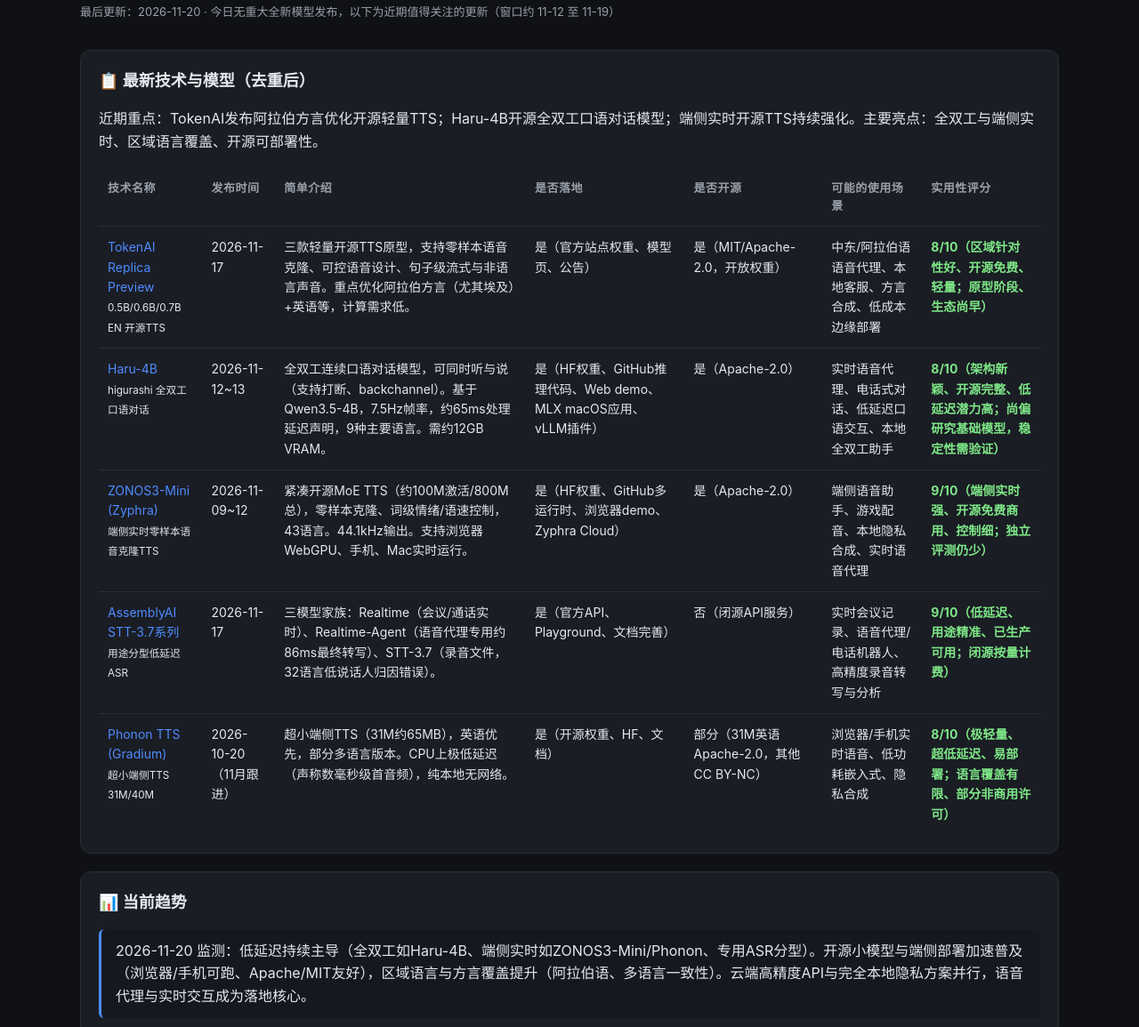
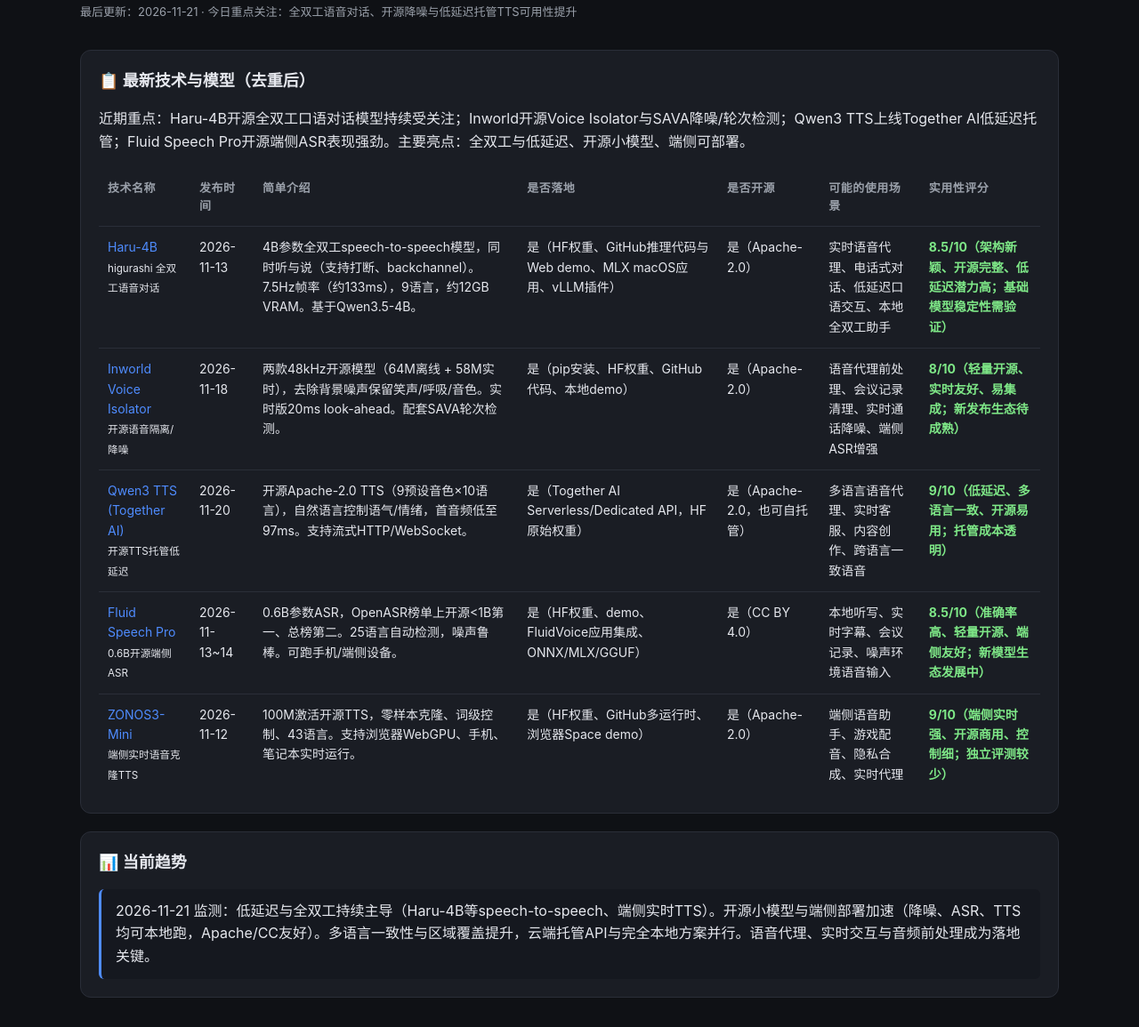
Before and after one commit to infometa/ai-voice-tech-monitor, a plain HTML site: page index.html in a window 1280 px wide. Shown: the part 106-1261 px from the top of the page at 89% size. Drawn offline with Linux system fonts and the light colour scheme.

Commit message:
更新语音AI技术监测：新增Haru-4B与Inworld Voice Isolator等近期可用模型，更新日期至2026-11-21

```diff
--- a/index.html
+++ b/index.html
@@ -50,12 +50,12 @@
     <header>
       <h1>🎤 AI 语音技术监控仪表盘</h1>
       <div class="subtitle">每天自动更新的 TTS、ASR、语音克隆、语音模型与相关硬件动态</div>
-      <div class="meta">最后更新：2026-11-20 · 今日无重大全新模型发布，以下为近期值得关注的更新（窗口约 11-12 至 11-19）</div>
+      <div class="meta">最后更新：2026-11-21 · 今日重点关注：全双工语音对话、开源降噪与低延迟托管TTS可用性提升</div>
     </header>
 
     <div class="card">
       <h2 style="margin-top:0;font-size:18px;">📋 最新技术与模型（去重后）</h2>
-      <p style="margin-bottom:16px;">近期重点：TokenAI发布阿拉伯方言优化开源轻量TTS；Haru-4B开源全双工口语对话模型；端侧实时开源TTS持续强化。主要亮点：全双工与端侧实时、区域语言覆盖、开源可部署性。</p>
+      <p style="margin-bottom:16px;">近期重点：Haru-4B开源全双工口语对话模型持续受关注；Inworld开源Voice Isolator与SAVA降噪/轮次检测；Qwen3 TTS上线Together AI低延迟托管；Fluid Speech Pro开源端侧ASR表现强劲。主要亮点：全双工与低延迟、开源小模型、端侧可部署。</p>
       <table>
         <thead>
           <tr>
@@ -70,49 +70,49 @@
         </thead>
         <tbody>
           <tr>
-            <td><a href="https://tokenai.llc/models" target="_blank">TokenAI Replica Preview</a><br><small>0.5B/0.6B/0.7B EN 开源TTS</small></td>
-            <td>2026-11-17</td>
-            <td>三款轻量开源TTS原型，支持零样本语音克隆、可控语音设计、句子级流式与非语言声音。重点优化阿拉伯方言（尤其埃及）+英语等，计算需求低。</td>
-            <td>是（官方站点权重、模型页、公告）</td>
-            <td>是（MIT/Apache-2.0，开放权重）</td>
-            <td>中东/阿拉伯语语音代理、本地客服、方言合成、低成本边缘部署</td>
-            <td class="score">8/10（区域针对性好、开源免费、轻量；原型阶段、生态尚早）</td>
+            <td><a href="https://huggingface.co/higurashi-ai/Haru-4B" target="_blank">Haru-4B</a><br><small>higurashi 全双工语音对话</small></td>
+            <td>2026-11-13</td>
+            <td>4B参数全双工speech-to-speech模型，同时听与说（支持打断、backchannel）。7.5Hz帧率（约133ms），9语言，约12GB VRAM。基于Qwen3.5-4B。</td>
+            <td>是（HF权重、GitHub推理代码与Web demo、MLX macOS应用、vLLM插件）</td>
+            <td>是（Apache-2.0）</td>
+            <td>实时语音代理、电话式对话、低延迟口语交互、本地全双工助手</td>
+            <td class="score">8.5/10（架构新颖、开源完整、低延迟潜力高；基础模型稳定性需验证）</td>
           </tr>
           <tr>
-            <td><a href="https://github.com/higurashi-ai/Haru" target="_blank">Haru-4B</a><br><small>higurashi 全双工口语对话</small></td>
-            <td>2026-11-12~13</td>
-            <td>全双工连续口语对话模型，可同时听与说（支持打断、backchannel）。基于Qwen3.5-4B，7.5Hz帧率，约65ms处理延迟声明，9种主要语言。需约12GB VRAM。</td>
-            <td>是（HF权重、GitHub推理代码、Web demo、MLX macOS应用、vLLM插件）</td>
+            <td><a href="https://github.com/inworld-ai/voice-isolator" target="_blank">Inworld Voice Isolator</a><br><small>开源语音隔离/降噪</small></td>
+            <td>2026-11-18</td>
+            <td>两款48kHz开源模型（64M离线 + 58M实时），去除背景噪声保留笑声/呼吸/音色。实时版20ms look-ahead。配套SAVA轮次检测。</td>
+            <td>是（pip安装、HF权重、GitHub代码、本地demo）</td>
             <td>是（Apache-2.0）</td>
-            <td>实时语音代理、电话式对话、低延迟口语交互、本地全双工助手</td>
-            <td class="score">8/10（架构新颖、开源完整、低延迟潜力高；尚偏研究基础模型，稳定性需验证）</td>
+            <td>语音代理前处理、会议记录清理、实时通话降噪、端侧ASR增强</td>
+            <td class="score">8/10（轻量开源、实时友好、易集成；新发布生态待成熟）</td>
           </tr>
           <tr>
-            <td><a href="https://huggingface.co/Zyphra/ZONOS3-Mini" target="_blank">ZONOS3-Mini (Zyphra)</a><br><small>端侧实时零样本语音克隆TTS</small></td>
-            <td>2026-11-09~12</td>
-            <td>紧凑开源MoE TTS（约100M激活/800M总），零样本克隆、词级情绪/语速控制，43语言。44.1kHz输出。支持浏览器WebGPU、手机、Mac实时运行。</td>
-            <td>是（HF权重、GitHub多运行时、浏览器demo、Zyphra Cloud）</td>
-            <td>是（Apache-2.0）</td>
-            <td>端侧语音助手、游戏配音、本地隐私合成、实时语音代理</td>
-            <td class="score">9/10（端侧实时强、开源免费商用、控制细；独立评测仍少）</td>
+            <td><a href="https://www.together.ai/blog/qwen3-tts" target="_blank">Qwen3 TTS (Together AI)</a><br><small>开源TTS托管低延迟</small></td>
+            <td>2026-11-20</td>
+            <td>开源Apache-2.0 TTS（9预设音色×10语言），自然语言控制语气/情绪，首音频低至97ms。支持流式HTTP/WebSocket。</td>
+            <td>是（Together AI Serverless/Dedicated API，HF原始权重）</td>
+            <td>是（Apache-2.0，也可自托管）</td>
+            <td>多语言语音代理、实时客服、内容创作、跨语言一致语音</td>
+            <td class="score">9/10（低延迟、多语言一致、开源易用；托管成本透明）</td>
           </tr>
           <tr>
-            <td><a href="https://www.assemblyai.com/" target="_blank">AssemblyAI STT-3.7系列</a><br><small>用途分型低延迟ASR</small></td>
-            <td>2026-11-17</td>
-            <td>三模型家族：Realtime（会议/通话实时）、Realtime-Agent（语音代理专用约86ms最终转写）、STT-3.7（录音文件，32语言低说话人归因错误）。</td>
-            <td>是（官方API、Playground、文档完善）</td>
-            <td>否（闭源API服务）</td>
-            <td>实时会议记录、语音代理/电话机器人、高精度录音转写与分析</td>
-            <td class="score">9/10（低延迟、用途精准、已生产可用；闭源按量计费）</td>
+            <td><a href="https://huggingface.co/FluidVoice-Labs/fluid-speech-pro" target="_blank">Fluid Speech Pro</a><br><small>0.6B开源端侧ASR</small></td>
+            <td>2026-11-13~14</td>
+            <td>0.6B参数ASR，OpenASR榜单上开源<1B第一、总榜第二。25语言自动检测，噪声鲁棒。可跑手机/端侧设备。</td>
+            <td>是（HF权重、demo、FluidVoice应用集成、ONNX/MLX/GGUF）</td>
+            <td>是（CC BY 4.0）</td>
+            <td>本地听写、实时字幕、会议记录、噪声环境语音输入</td>
+            <td class="score">8.5/10（准确率高、轻量开源、端侧友好；新模型生态发展中）</td>
           </tr>
           <tr>
-            <td><a href="https://saeedai.com/phonon-tts-on-device-speech-model/" target="_blank">Phonon TTS (Gradium)</a><br><small>超小端侧TTS 31M/40M</small></td>
-            <td>2026-10-20（11月跟进）</td>
-            <td>超小端侧TTS（31M约65MB），英语优先，部分多语言版本。CPU上极低延迟（声称数毫秒级首音频），纯本地无网络。</td>
-            <td>是（开源权重、HF、文档）</td>
-            <td>部分（31M英语Apache-2.0，其他CC BY-NC）</td>
-            <td>浏览器/手机实时语音、低功耗嵌入式、隐私合成</td>
-            <td class="score">8/10（极轻量、超低延迟、易部署；语言覆盖有限、部分非商用许可）</td>
+            <td><a href="https://huggingface.co/Zyphra/ZONOS3-Mini" target="_blank">ZONOS3-Mini</a><br><small>端侧实时语音克隆TTS</small></td>
+            <td>2026-11-12</td>
+            <td>100M激活开源TTS，零样本克隆、词级控制、43语言。支持浏览器WebGPU、手机、笔记本实时运行。</td>
+            <td>是（HF权重、GitHub多运行时、浏览器Space demo）</td>
+            <td>是（Apache-2.0）</td>
+            <td>端侧语音助手、游戏配音、隐私合成、实时代理</td>
+            <td class="score">9/10（端侧实时强、开源商用、控制细；独立评测较少）</td>
           </tr>
         </tbody>
       </table>
@@ -121,7 +121,7 @@
     <div class="card">
       <h2 style="margin-top:0;font-size:18px;">📊 当前趋势</h2>
       <div class="trend">
-        2026-11-20 监测：低延迟持续主导（全双工如Haru-4B、端侧实时如ZONOS3-Mini/Phonon、专用ASR分型）。开源小模型与端侧部署加速普及（浏览器/手机可跑、Apache/MIT友好），区域语言与方言覆盖提升（阿拉伯语、多语言一致性）。云端高精度API与完全本地隐私方案并行，语音代理与实时交互成为落地核心。
+        2026-11-21 监测：低延迟与全双工持续主导（Haru-4B等speech-to-speech、端侧实时TTS）。开源小模型与端侧部署加速（降噪、ASR、TTS均可本地跑，Apache/CC友好）。多语言一致性与区域覆盖提升，云端托管API与完全本地方案并行。语音代理、实时交互与音频前处理成为落地关键。
       </div>
     </div>
 
```
